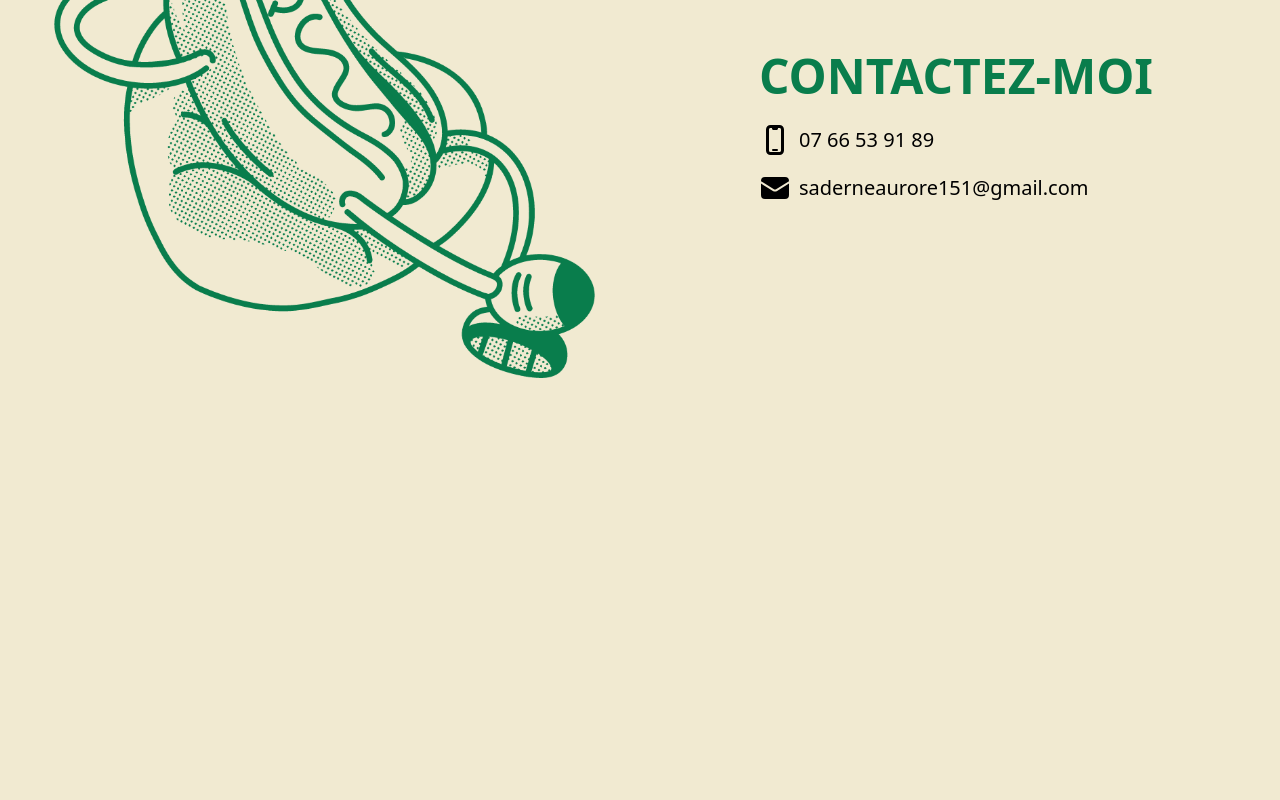
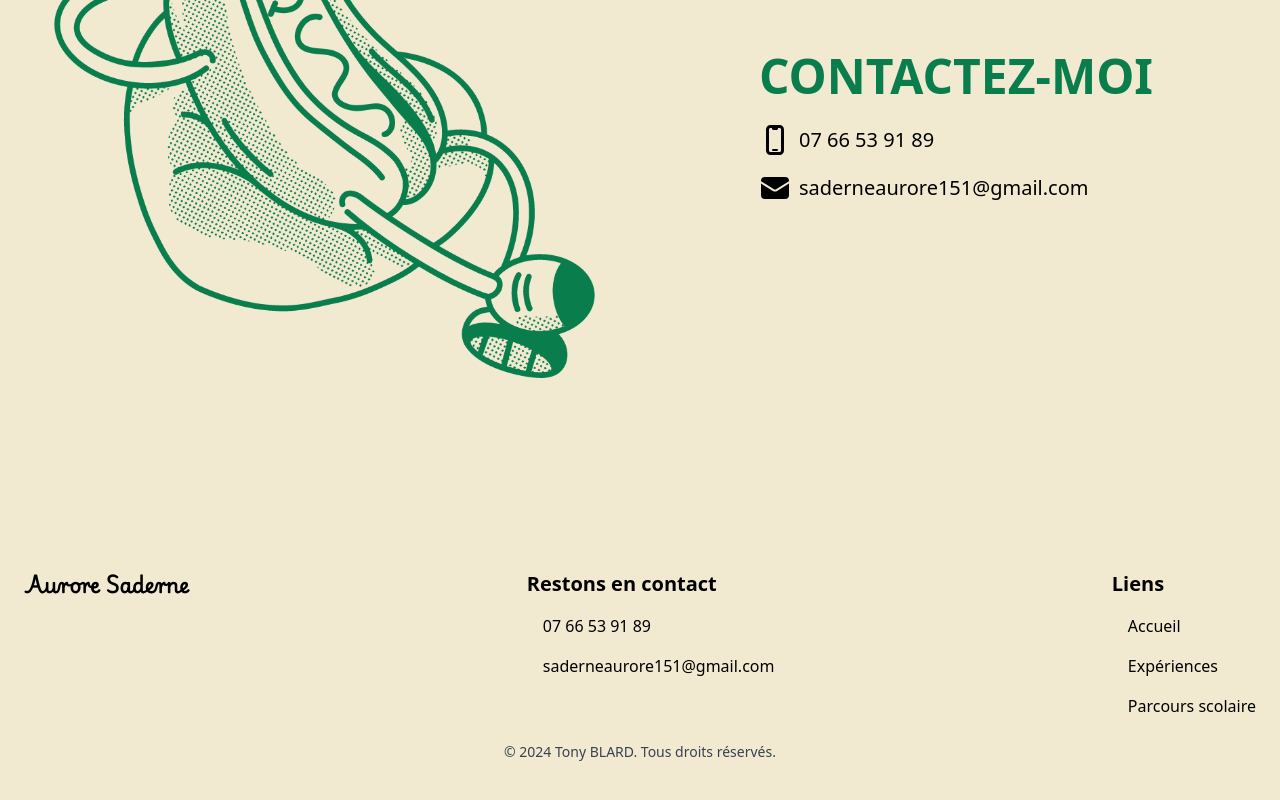
Before and after one commit to blardtony/aurore-saderne-portfolio, a React (Vite) app: page / in a window 1280 px wide. Shown: the part 1786-2586 px from the top of the page. Before the commit the page ends 2324 px from the top, so only its background shows below. Built offline with nearby package versions, Linux system fonts and the light colour scheme.

Commit message:
Add footer in Layout

```diff
--- a/src/components/common/Layout.tsx
+++ b/src/components/common/Layout.tsx
@@ -1,5 +1,6 @@
 import { Outlet } from "react-router-dom";
 import HeaderTwo from "../header2/HeaderTwo";
+import Footer from "../footer/Footer";
 
 const Layout: React.FC = () => {
   return (
@@ -8,6 +9,7 @@ const Layout: React.FC = () => {
       <div className="container mx-auto px-6 py-8">
         <Outlet />
       </div>
+      <Footer />
     </>
   );
 };
--- /dev/null
+++ b/src/components/footer/Footer.tsx
@@ -0,0 +1,70 @@
+const Footer = () => {
+  const year: number = new Date().getFullYear();
+  return (
+    <footer className="container mx-auto px-6 py-8">
+      <div className="grid w-full justify-between gap-8 md:grid-flow-col md:gap-0">
+        <div className="font-playwrite text-xl font-bold">Aurore Saderne</div>
+        <div>
+          <h2 className="text-xl font-bold">Restons en contact</h2>
+          <ul className="mt-2 pl-4">
+            <li className="py-2">
+              <a
+                href="tel:+33766539189"
+                className="text-black transition-colors ease-in-out hover:text-green-200"
+              >
+                07 66 53 91 89
+              </a>
+            </li>
+            <li className="py-2">
+              <a
+                href="mailto:saderneaurore151@gmail.com"
+                className="text-black transition-colors ease-in-out hover:text-green-200"
+              >
+                saderneaurore151@gmail.com
+              </a>
+            </li>
+          </ul>
+        </div>
+        <div>
+          <h2 className="text-xl font-bold">Liens</h2>
+          <ul className="mt-2 pl-4">
+            <li className="py-2">
+              <a
+                href={"/#hero"}
+                className={
+                  "text-black transition-colors duration-300 ease-in-out hover:text-green-200"
+                }
+              >
+                Accueil
+              </a>
+            </li>
+            <li className="py-2">
+              <a
+                href={"/#work"}
+                className={
+                  "text-black transition-colors duration-300 ease-in-out hover:text-green-200"
+                }
+              >
+                Expériences
+              </a>
+            </li>
+            <li className="py-2">
+              <a
+                href={"/#school"}
+                className={
+                  "text-black transition-colors duration-300 ease-in-out hover:text-green-200"
+                }
+              >
+                Parcours scolaire
+              </a>
+            </li>
+          </ul>
+        </div>
+      </div>
+      <p className="py-4 text-center text-sm text-gray-700">
+        &copy; {year} Tony BLARD. Tous droits réservés.
+      </p>
+    </footer>
+  );
+};
+export default Footer;
--- a/tsconfig.app.json
+++ b/tsconfig.app.json
@@ -21,7 +21,9 @@
     "strict": true,
     "noUnusedLocals": true,
     "noUnusedParameters": true,
-    "noFallthroughCasesInSwitch": true
+    "noFallthroughCasesInSwitch": true,
+    "noImplicitAny": true,
+    "strictNullChecks": true
   },
   "include": ["src"]
 }
```
